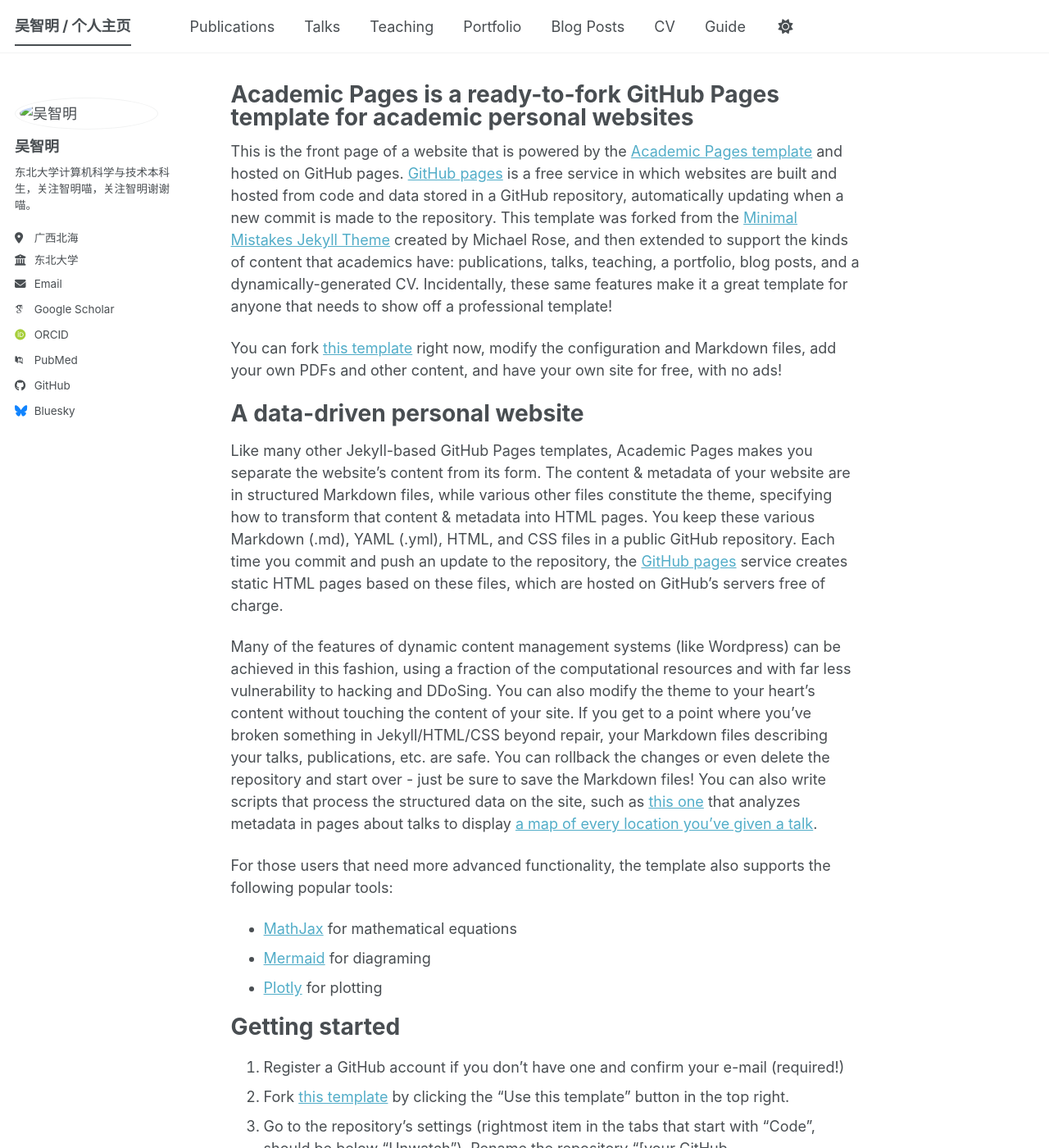
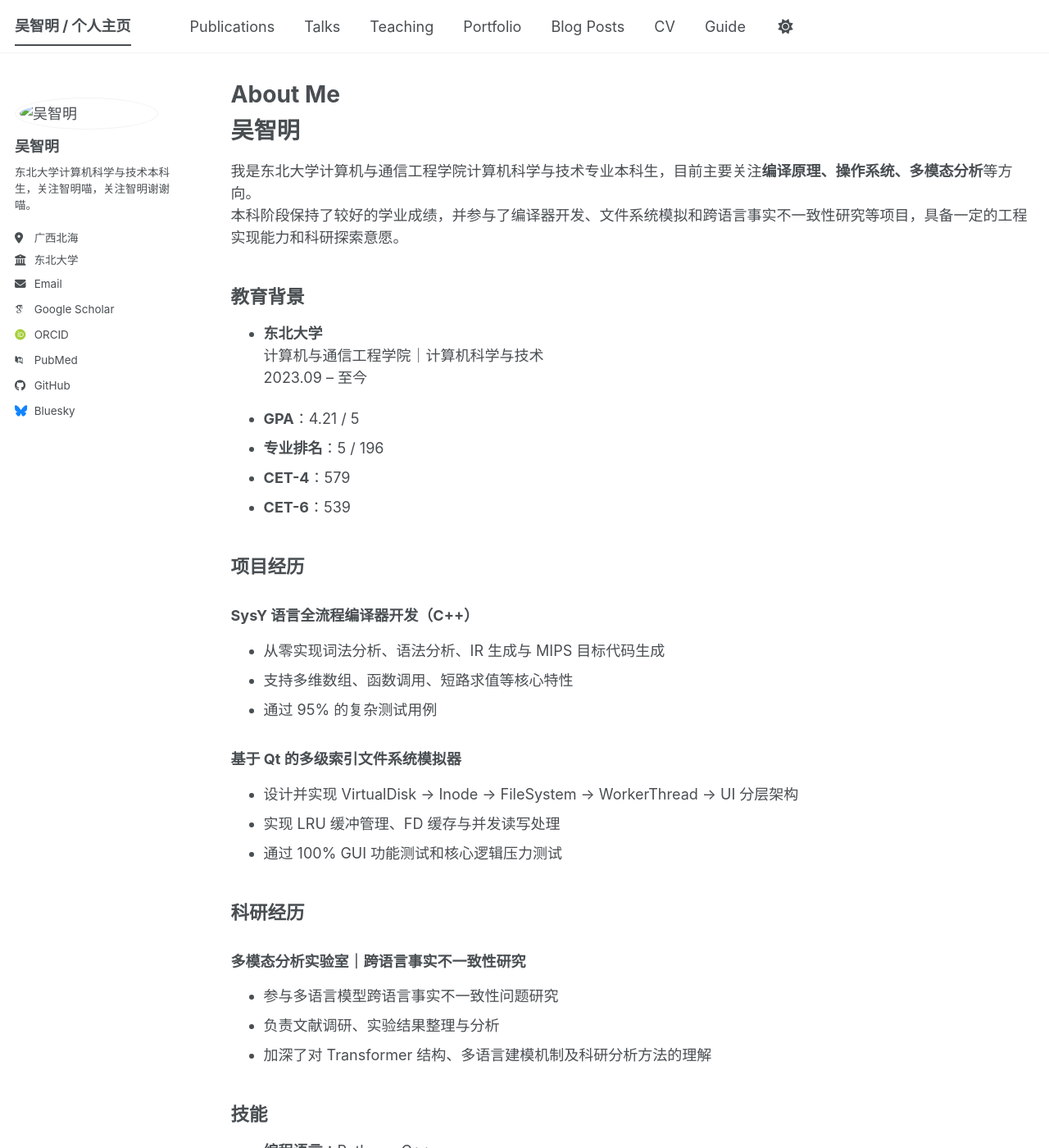
Before and after one commit to 206702346/206702346.github.io, a Jekyll site: the page built from _pages/about.md, in a window 1280 px wide and 1400 px high. Shown: the whole window at 82% size. Built offline with Jekyll 4.4.1, drawn with Linux system fonts in a browser that asks for light colours; some web fonts are replaced; a script bundle is joined from its source files by our own code; library files that are not in the unit come from our copies; some of the changed text lies outside the part shown.

Commit message:
Update about.md

```diff
--- a/_pages/about.md
+++ b/_pages/about.md
@@ -1,56 +1,62 @@
 ---
+layout: archive
+title: "About Me"
 permalink: /
-title: "Academic Pages is a ready-to-fork GitHub Pages template for academic personal websites"
 author_profile: true
-redirect_from:
-  - /about/
-  - /about.html
 ---
 
-This is the front page of a website that is powered by the [Academic Pages template](https://github.com/academicpages/academicpages.github.io) and hosted on GitHub pages. [GitHub pages](https://pages.github.com) is a free service in which websites are built and hosted from code and data stored in a GitHub repository, automatically updating when a new commit is made to the repository. This template was forked from the [Minimal Mistakes Jekyll Theme](https://mmistakes.github.io/minimal-mistakes/) created by Michael Rose, and then extended to support the kinds of content that academics have: publications, talks, teaching, a portfolio, blog posts, and a dynamically-generated CV. Incidentally, these same features make it a great template for anyone that needs to show off a professional template!
+# 吴智明
 
- You can fork [this template](https://github.com/academicpages/academicpages.github.io) right now, modify the configuration and Markdown files, add your own PDFs and other content, and have your own site for free, with no ads!
+我是东北大学计算机与通信工程学院计算机科学与技术专业本科生，目前主要关注**编译原理、操作系统、多模态分析**等方向。
+本科阶段保持了较好的学业成绩，并参与了编译器开发、文件系统模拟和跨语言事实不一致性研究等项目，具备一定的工程实现能力和科研探索意愿。
 
-A data-driven personal website
-======
-Like many other Jekyll-based GitHub Pages templates, Academic Pages makes you separate the website's content from its form. The content & metadata of your website are in structured Markdown files, while various other files constitute the theme, specifying how to transform that content & metadata into HTML pages. You keep these various Markdown (.md), YAML (.yml), HTML, and CSS files in a public GitHub repository. Each time you commit and push an update to the repository, the [GitHub pages](https://pages.github.com/) service creates static HTML pages based on these files, which are hosted on GitHub's servers free of charge.
+## 教育背景
 
-Many of the features of dynamic content management systems (like Wordpress) can be achieved in this fashion, using a fraction of the computational resources and with far less vulnerability to hacking and DDoSing. You can also modify the theme to your heart's content without touching the content of your site. If you get to a point where you've broken something in Jekyll/HTML/CSS beyond repair, your Markdown files describing your talks, publications, etc. are safe. You can rollback the changes or even delete the repository and start over - just be sure to save the Markdown files! You can also write scripts that process the structured data on the site, such as [this one](https://github.com/academicpages/academicpages.github.io/blob/master/talkmap.ipynb) that analyzes metadata in pages about talks to display [a map of every location you've given a talk](https://academicpages.github.io/talkmap.html).
+- **东北大学**
+  计算机与通信工程学院｜计算机科学与技术
+  2023.09 – 至今
 
-For those users that need more advanced functionality, the template also supports the following popular tools:
-- [MathJax](https://www.mathjax.org/) for mathematical equations
-- [Mermaid](https://mermaid.js.org/) for diagraming
-- [Plotly](https://plotly.com/javascript/) for plotting
+- **GPA**：4.21 / 5
+- **专业排名**：5 / 196
+- **CET-4**：579
+- **CET-6**：539
 
-Getting started
-======
-1. Register a GitHub account if you don't have one and confirm your e-mail (required!)
-1. Fork [this template](https://github.com/academicpages/academicpages.github.io) by clicking the "Use this template" button in the top right.
-1. Go to the repository's settings (rightmost item in the tabs that start with "Code", should be below "Unwatch"). Rename the repository "[your GitHub username].github.io", which will also be your website's URL.
-1. Set site-wide configuration and create content & metadata (see below -- also see [this set of diffs](https://archive.is/3TPas) showing what files were changed to set up [an example site](https://getorg-testacct.github.io) for a user with the username "getorg-testacct")
-1. Upload any files (like PDFs, .zip files, etc.) to the files/ directory. They will appear at https://[your GitHub username].github.io/files/example.pdf.
-1. Check status by going to the repository settings, in the "GitHub pages" section
+## 项目经历
 
-Site-wide configuration
-------
-The main configuration file for the site is in the base directory in [_config.yml](https://github.com/academicpages/academicpages.github.io/blob/master/_config.yml), which defines the content in the sidebars and other site-wide features. You will need to replace the default variables with ones about yourself and your site's github repository. The configuration file for the top menu is in [_data/navigation.yml](https://github.com/academicpages/academicpages.github.io/blob/master/_data/navigation.yml). For example, if you don't have a portfolio or blog posts, you can remove those items from that navigation.yml file to remove them from the header.
+### SysY 语言全流程编译器开发（C++）
+- 从零实现词法分析、语法分析、IR 生成与 MIPS 目标代码生成
+- 支持多维数组、函数调用、短路求值等核心特性
+- 通过 95% 的复杂测试用例
 
-Create content & metadata
-------
-For site content, there is one Markdown file for each type of content, which are stored in directories like _publications, _talks, _posts, _teaching, or _pages. For example, each talk is a Markdown file in the [_talks directory](https://github.com/academicpages/academicpages.github.io/tree/master/_talks). At the top of each Markdown file is structured data in YAML about the talk, which the theme will parse to do lots of cool stuff. The same structured data about a talk is used to generate the list of talks on the [Talks page](https://academicpages.github.io/talks), each [individual page](https://academicpages.github.io/talks/2012-03-01-talk-1) for specific talks, the talks section for the [CV page](https://academicpages.github.io/cv), and the [map of places you've given a talk](https://academicpages.github.io/talkmap.html) (if you run this [python file](https://github.com/academicpages/academicpages.github.io/blob/master/talkmap.py) or [Jupyter notebook](https://github.com/academicpages/academicpages.github.io/blob/master/talkmap.ipynb), which creates the HTML for the map based on the contents of the _talks directory).
+### 基于 Qt 的多级索引文件系统模拟器
+- 设计并实现 VirtualDisk → Inode → FileSystem → WorkerThread → UI 分层架构
+- 实现 LRU 缓冲管理、FD 缓存与并发读写处理
+- 通过 100% GUI 功能测试和核心逻辑压力测试
 
-**Markdown generator**
+## 科研经历
 
-The repository includes [a set of Jupyter notebooks](https://github.com/academicpages/academicpages.github.io/tree/master/markdown_generator
-) that converts a CSV containing structured data about talks or presentations into individual Markdown files that will be properly formatted for the Academic Pages template. The sample CSVs in that directory are the ones I used to create my own personal website at stuartgeiger.com. My usual workflow is that I keep a spreadsheet of my publications and talks, then run the code in these notebooks to generate the Markdown files, then commit and push them to the GitHub repository.
+### 多模态分析实验室｜跨语言事实不一致性研究
+- 参与多语言模型跨语言事实不一致性问题研究
+- 负责文献调研、实验结果整理与分析
+- 加深了对 Transformer 结构、多语言建模机制及科研分析方法的理解
 
-How to edit your site's GitHub repository
-------
-Many people use a git client to create files on their local computer and then push them to GitHub's servers. If you are not familiar with git, you can directly edit these configuration and Markdown files directly in the github.com interface. Navigate to a file (like [this one](https://github.com/academicpages/academicpages.github.io/blob/master/_talks/2012-03-01-talk-1.md) and click the pencil icon in the top right of the content preview (to the right of the "Raw | Blame | History" buttons). You can delete a file by clicking the trashcan icon to the right of the pencil icon. You can also create new files or upload files by navigating to a directory and clicking the "Create new file" or "Upload files" buttons.
+## 技能
 
-Example: editing a Markdown file for a talk
-![Editing a Markdown file for a talk](/images/editing-talk.png)
+- **编程语言**：Python、C++
+- **方向基础**：编译原理、操作系统、机器学习、深度学习
+- **科研能力**：文献阅读、实验分析、结果归纳、科研写作
 
-For more info
-------
-More info about configuring Academic Pages can be found in [the guide](https://academicpages.github.io/markdown/), the [growing wiki](https://github.com/academicpages/academicpages.github.io/wiki), and you can always [ask a question on GitHub](https://github.com/academicpages/academicpages.github.io/discussions). The [guides for the Minimal Mistakes theme](https://mmistakes.github.io/minimal-mistakes/docs/configuration/) (which this theme was forked from) might also be helpful.
+## 荣誉奖项
+
+- 2023-2024 学年校三好学生
+- 2024-2025 学年校三好学生
+- 校三等奖学金等
+
+## 联系方式
+
+- **Email**：wzmywdz@163.com
+- **GitHub**：[@206702346](https://github.com/206702346)
+
+## 简历下载
+
+[点击下载我的 PDF 简历](/assets/files/WuZhiming_CV.pdf)
```
